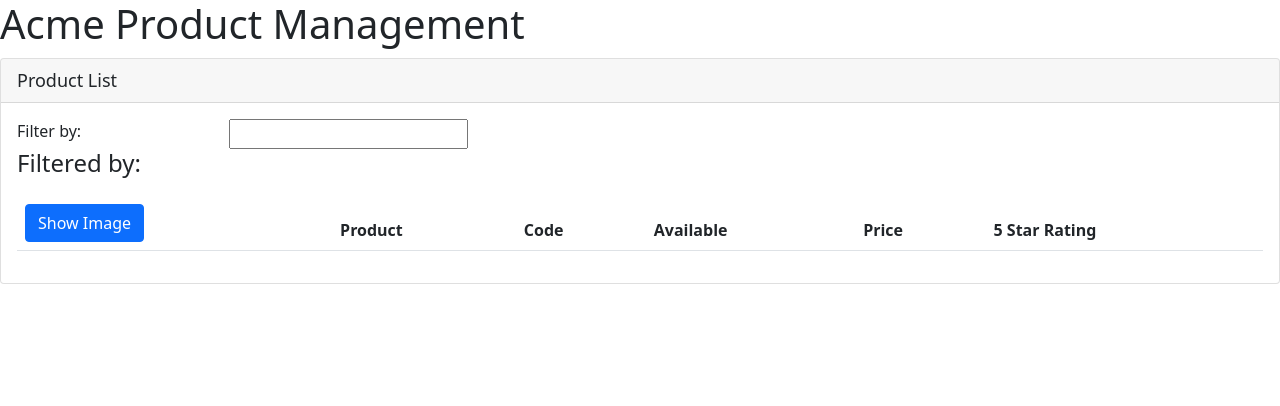
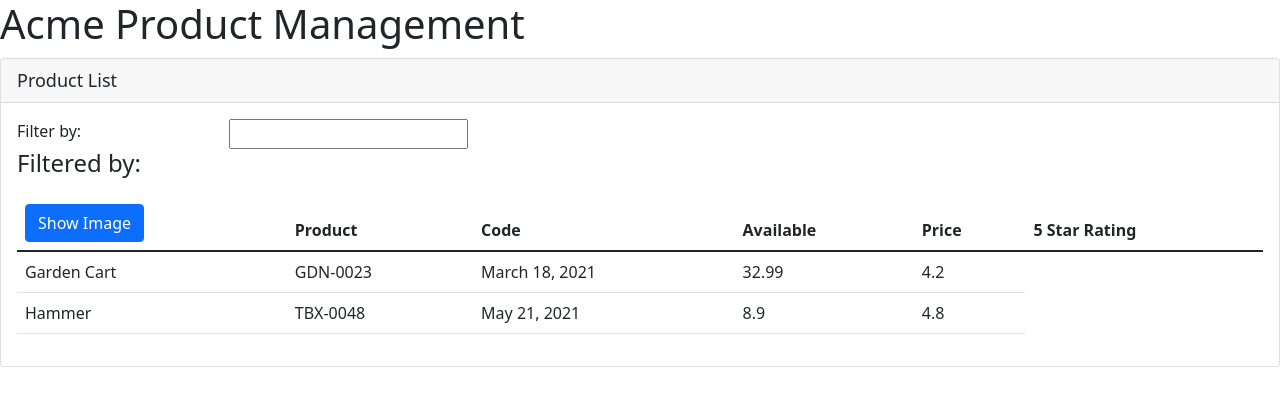
Before and after one commit to colinlwhite/AngularGettingStarted, an Angular app: page / in a window 1280 px wide. Shown: the top 406 px of the page. Built offline with nearby package versions, Linux system fonts and the light colour scheme.

Commit message:
SSL error and using ngFor structural directive in template

```diff
--- a/package.json
+++ b/package.json
@@ -4,6 +4,7 @@
   "scripts": {
     "ng": "ng",
     "start": "ng serve -o",
+    "startSSL": "ng serve --ssl --port 4200",
     "build": "ng build",
     "watch": "ng build --watch --configuration development",
     "test": "ng test"
--- a/src/app/products/product-list.component.html
+++ b/src/app/products/product-list.component.html
@@ -31,7 +31,13 @@
             </tr>
           </thead>
           <tbody>
-
+            <tr *ngFor="let product of products">
+              <td>{{ product.productName }}</td>
+              <td>{{ product.productCode }}</td>
+              <td>{{ product.releaseDate }}</td>
+              <td>{{ product.price }}</td>
+              <td>{{ product.starRating }}</td>
+            </tr>
           </tbody>
         </table>
       </div>
```
